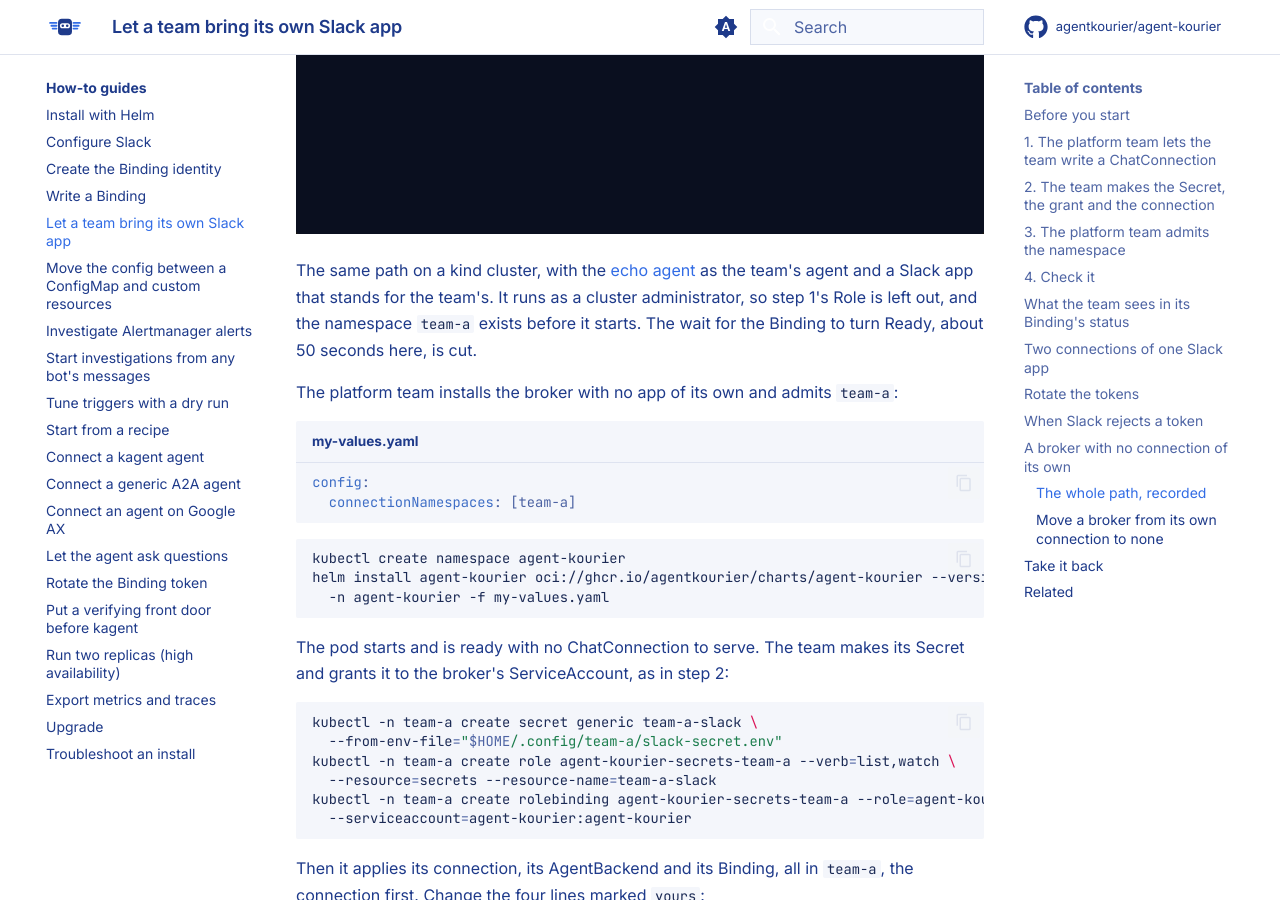
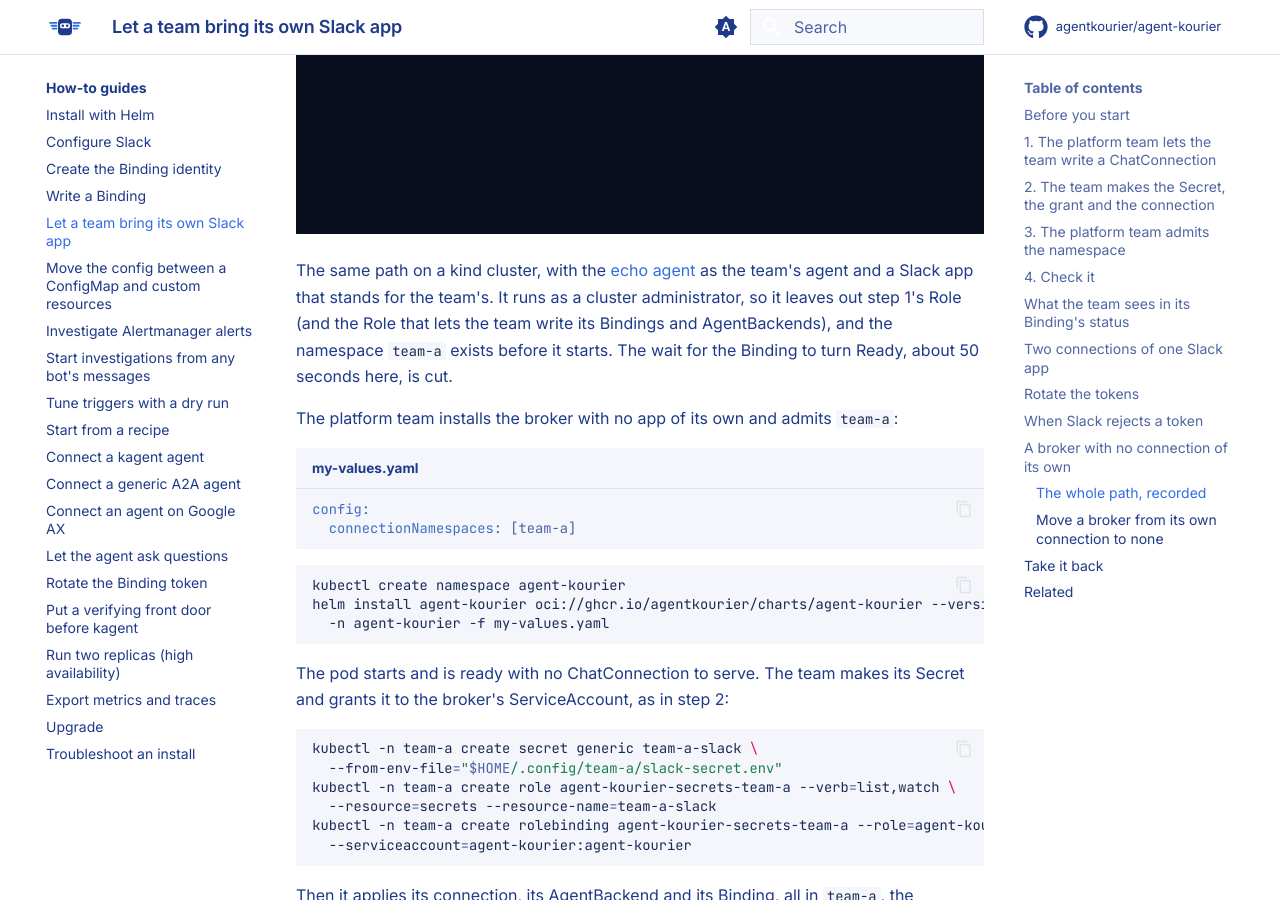
Before and after one commit to agentkourier/agent-kourier, an MkDocs documentation site: the page built from docs/how-to/team-slack-app.md, in a window 1280 px wide and 900 px high, scrolled down 12614 px. Built offline with MkDocs 1.6.1 and Material for MkDocs 9.7.7, drawn with Linux system fonts in a browser that asks for light colours; comment, search, counter and statistics services are not loaded.

```diff
--- a/docs/how-to/team-slack-app.md
+++ b/docs/how-to/team-slack-app.md
@@ -333,7 +333,7 @@
 
 The same path on a kind cluster, with the
 [echo agent](https://github.com/agentkourier/agent-kourier/blob/main/examples/recipes/echo-agent/agent/README.md) as the team's agent and a
-Slack app that stands for the team's. It runs as a cluster administrator, so step 1's Role is left out, and the namespace `team-a` exists before
+Slack app that stands for the team's. It runs as a cluster administrator, so it leaves out step 1's Role (and the Role that lets the team write its Bindings and AgentBackends), and the namespace `team-a` exists before
 it starts. The wait for the Binding to turn Ready, about 50 seconds here, is cut.
 
 The platform team installs the broker with no app of its own and admits `team-a`:
```
Also changed, not shown: docs/how-to/install-with-helm.md (+3 -2 lines), 3 other files.
